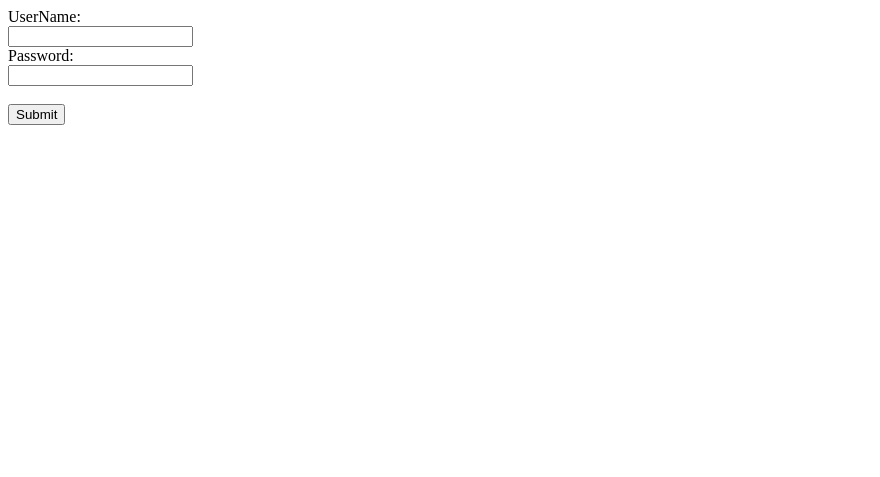
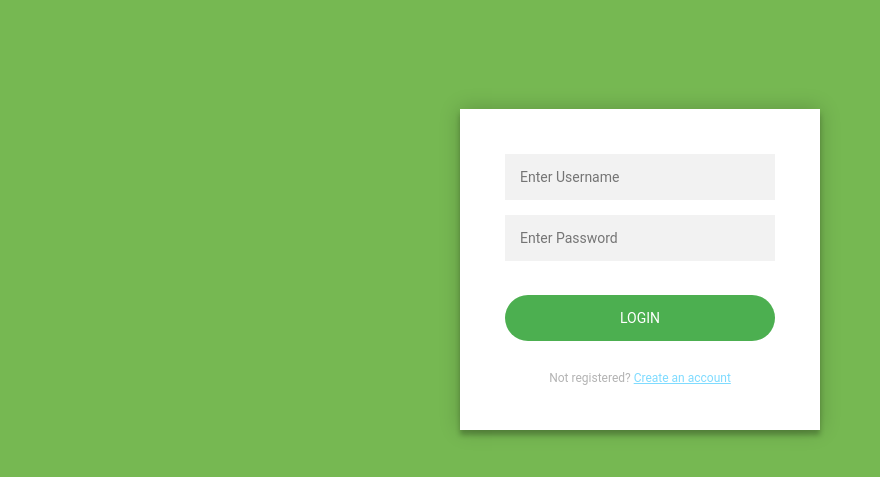
Before and after one commit to shishu1998/CourseRatingProject, a Flask app: page / in a window 1280 px wide. Shown: the top 477 px of the page, without its empty margins (0-880 px from the left). Run offline with Flask 2, Linux system fonts and the light colour scheme.

Commit message:
Fixed the index.html to align with index.css

```diff
--- a/templates/index.html
+++ b/templates/index.html
@@ -1,20 +1,26 @@
 <!DOCTYPE html>
 <html>
     <head>
-	<Title> Login </Title>
+        <Title> Login Screen </Title>
+
+        <link rel="stylesheet" href="{{ url_for('static', filename='css/index.css') }}">
     </head>
+
     <body>
-<form action="" method="post">
-  UserName:<br>
-  <input type="text" name="UserName">
+        <div class="login-page">
+            <div class="form">
+                <form class="register-form" action="" method="post">
+                    <input type="text" name="UserName" placeholder = "Enter Username" required autofocus>
                     <br>
-  Password:<br>
-  <input type="password" name="Password">
+                    <input type="password" name="Password" placeholder = "Enter Password" required autofucs>
                     <br><br>
-  <input type="submit" value="Submit">
+                    <input id = "submitButton" class = "submit" type="submit" value="Login">
                     {% if error %}
                         <p class="error"><strong>Error:</strong> {{ error }}
                     {% endif %}
+                    <p class="message">Not registered? <a href="">Create an account</a></p>
                 </form>
+            </div>
+        </div>
     </body>
 </html>
```
Lines whose indentation alone changed are shown as unchanged.
